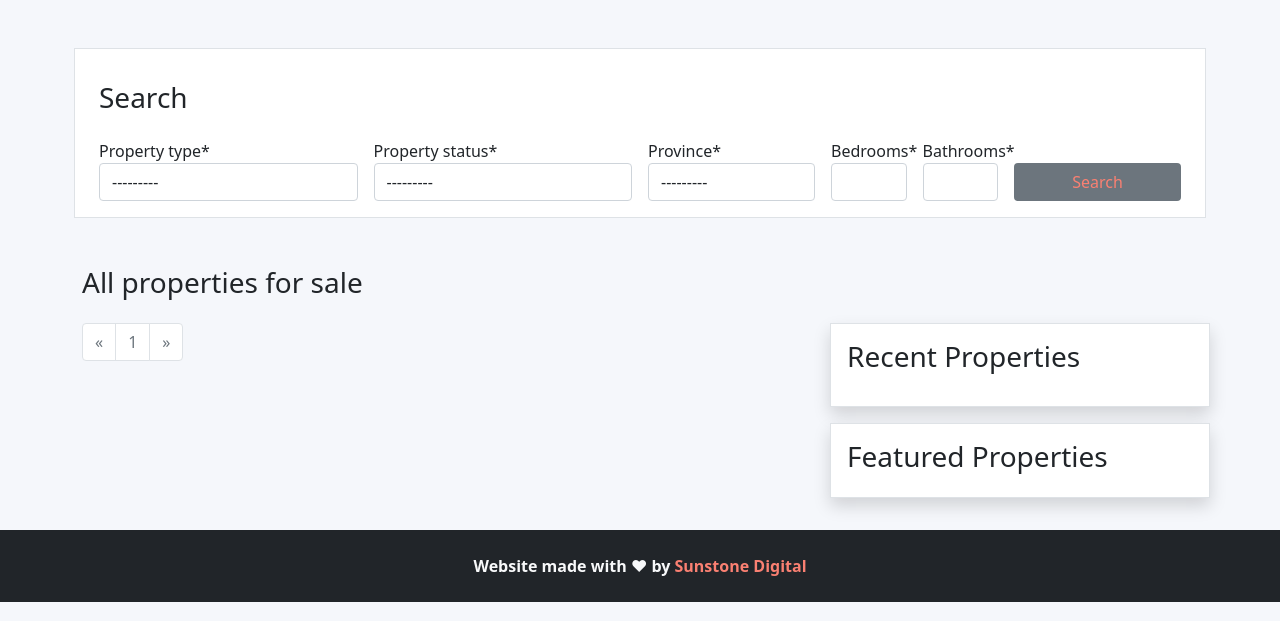
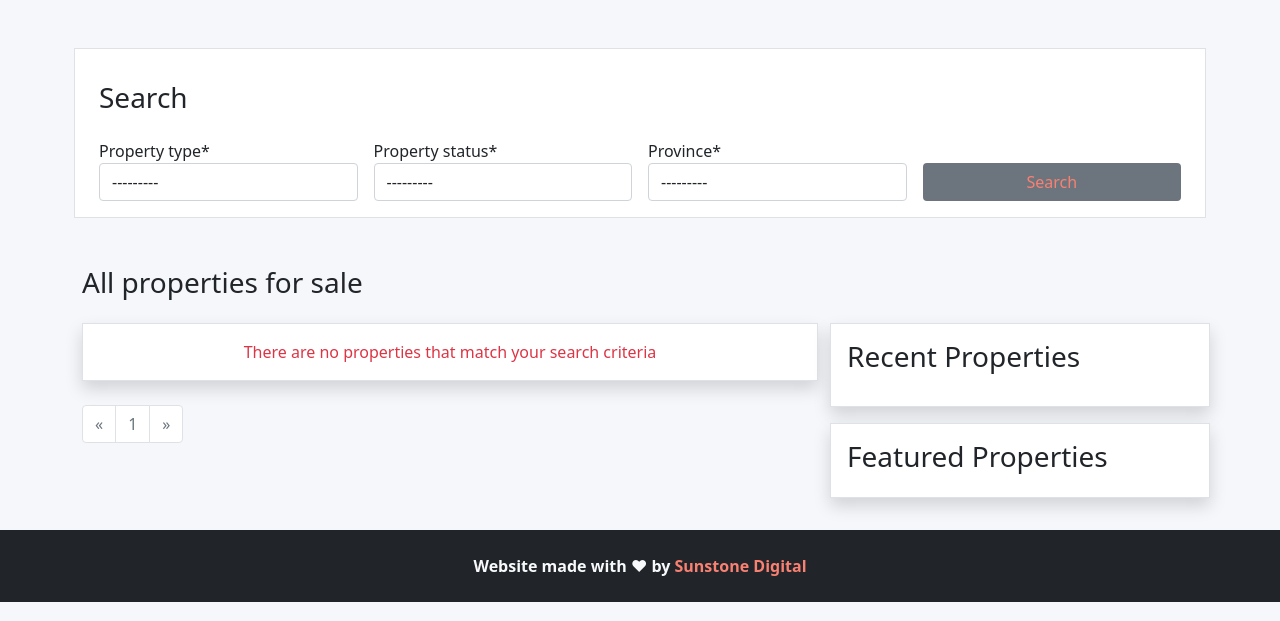
Before and after one commit to Francois16/real-estate-website, a Django app: page /properties/all/ in a window 1280 px wide. Shown: the part 128-749 px from the top of the page. Run offline with Django 4.2, Linux system fonts and the light colour scheme; data that the repository does not hold is empty; parts of the project's set-up code (start-up, migrations or seed data) failed here and were passed over; some libraries are stand-ins or nearby versions.

Commit message:
created filter for properties

```diff
--- a/properties/forms.py
+++ b/properties/forms.py
@@ -44,6 +44,4 @@ class PropertySearchForm(forms.ModelForm):
             "property_type",
             "property_status",
             "province",
-            "bedrooms",
-            "bathrooms",
         )
--- a/properties/models.py
+++ b/properties/models.py
@@ -1,6 +1,5 @@
-from email.policy import default
-from msilib.schema import Feature
 import uuid
+
 from django.db import models
 
 
--- a/properties/views.py
+++ b/properties/views.py
@@ -1,6 +1,7 @@
 from distutils.log import error
 from django.shortcuts import redirect, render
 from django.core.paginator import Paginator
+from django.db.models import Q
 
 # models
 from .models import Property
@@ -17,19 +18,29 @@ def property_listview(request):
         search_form = PropertySearchForm(request.POST)
 
         if search_form.is_valid():
-            print("Filtering based on criteria")
+            data = search_form.cleaned_data
 
-    properties = Property.objects.filter(property_status=Property.PropertyStatus.SALE).order_by("-created_at")
-    recent_properties = properties.reverse()[:5]
+            properties = Property.objects.filter(
+                property_status=data["property_status"],
+                property_type=data["property_type"],
+                province=data["province"],
+            )
+
+    else:
+        properties = Property.objects.filter(property_status=Property.PropertyStatus.SALE).order_by(
+            "-created_at"
+        )
+
+        # Search form
+        search_form = PropertySearchForm()
+
+    recent_properties = Property.objects.all().reverse()[:5]
 
     # Pagination
     paginator = Paginator(properties, 10)
     page_number = request.GET.get("page")
     page_obj = paginator.get_page(page_number)
     # End pagination
-
-    # Search form
-    search_form = PropertySearchForm()
 
     context = {
         "properties": page_obj,
--- a/templates/includes/navigation/navbar.html
+++ b/templates/includes/navigation/navbar.html
@@ -25,6 +25,12 @@
                 <li class="nav-item">
                     <a class="nav-link uppercase" href="#">Our Team</a>
                 </li>
+
+                {% if user.is_authenticated %}
+                    <li class="nav-item">
+                        <a class="nav-link uppercase border-start ms-3" href="{% url 'property_add' %}">+ Add new listing</a>
+                    </li>
+                {% endif %}
             </ul>
         </div>
     </div>
--- a/templates/includes/sections/filter.html
+++ b/templates/includes/sections/filter.html
@@ -9,16 +9,10 @@
     <div class="col-6 col-lg-3">
         {{ search_form.property_status|as_crispy_field }}
     </div>
-    <div class="col-6 col-lg-2">
+    <div class="col-6 col-lg-3">
        {{ search_form.province|as_crispy_field }}
     </div>
-    <div class="col-3 col-lg-1">
-       {{ search_form.bedrooms|as_crispy_field }}
-    </div>
-    <div class="col-3 col-lg-1">
-       {{ search_form.bathrooms|as_crispy_field }}
-    </div>
-    <div class="col-12 col-lg-2 mt-auto">
+    <div class="col-12 col-lg-3 mt-auto">
         <button class="btn primary bg-secondary w-100" type="submit">Search</button>
     </div>
 
--- a/templates/property/add.html
+++ b/templates/property/add.html
@@ -43,7 +43,9 @@
             </div>
             <h4 class='title-underline my-3'>Features</h4>
             <div class="row ">
-                <div class="col-12">{{ form.features|as_crispy_field }}</div>
+                {% for feature in form.features %}
+                    <div class="col-4 col-lg-2 form-check">{{ feature }}</div>
+                {% endfor %}
             </div>
             <h4 class='title-underline my-3'>Costs</h4>
             <div class="row">
--- a/templates/property/list.html
+++ b/templates/property/list.html
@@ -33,6 +33,7 @@
             <!-- cards -->
             <div class="col-lg-8">
                 {% for property in properties %}
+
                     <div class="row mb-4 border gx-0 shadow ">
 
                         <!-- Property Images -->
@@ -50,7 +51,7 @@
                                     <a class="p-title" href="{% url 'property_detail' property.id %}">{{ property.title }}</a>
                                     <span class="badge bg-primary p-2 fs-6">{{ property.get_property_status_display }}</span>
                                 </div>
-                                <span class="text-primary fs-4">R{{ property.price|intcomma }}</span>
+                                <span class="primary fs-4">R{{ property.price|intcomma }}</span>
                             </div>
                             <div class="d-flex mt-1">
                                 <box-icon name='map' ></box-icon>
@@ -102,9 +103,17 @@
                             </div>
                         </div>
                     </div>
+
+                {% empty%}
+                <div class="row mb-4 p-3 bg-white border gx-0 shadow ">
+                    <div class="col-12">
+                        <p class="text-danger text-center m-0">There are no properties that match your search criteria</p>
+                    </div>
+                </div>
                 {% endfor %}
 
 
+                <!-- pagination -->
                 <nav aria-label="Page navigation example">
                     <ul class="pagination">
 
```
Lines whose indentation alone changed are shown as unchanged.
